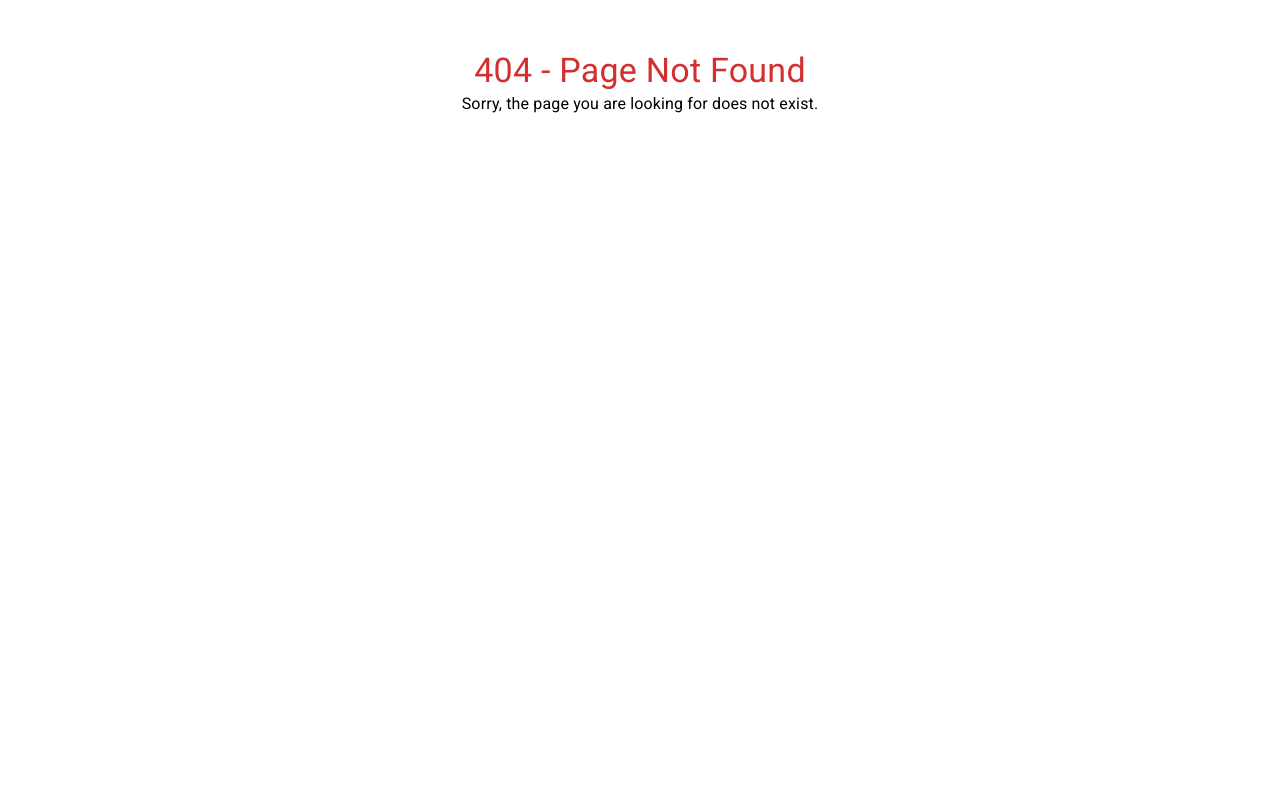
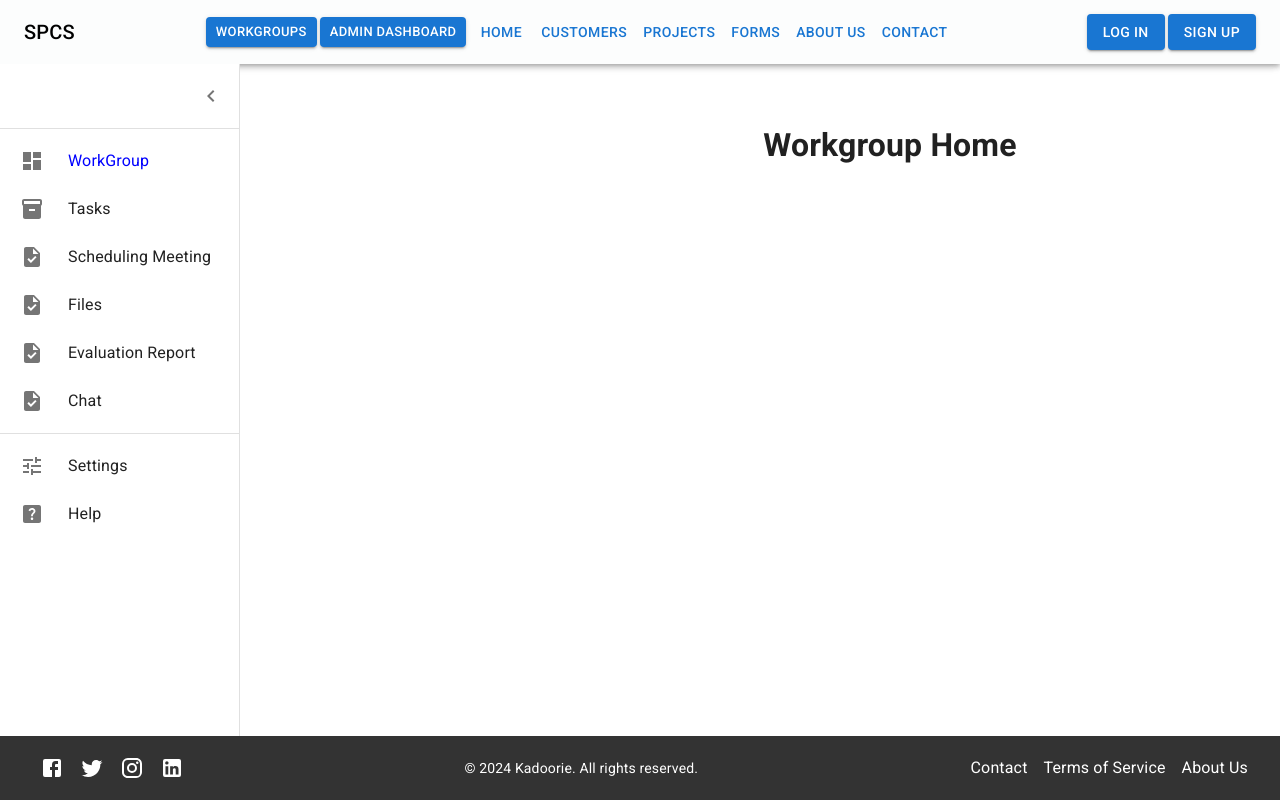
Before and after one commit to Noortumeh/Students-Project-Center-System, a React (Vite) app: page /workgroups/1 in a window 1280 px wide. Before the commit this address had no page. Built offline with nearby package versions, Linux system fonts and the light colour scheme.

Commit message:
create sidebar for workgroup/id page

```diff
--- a/src/App.jsx
+++ b/src/App.jsx
@@ -32,10 +32,13 @@ import RootLayout from "./Users/pages/Root.jsx";
 import SignUpPage from "./Users/pages/SignUp.jsx";
 import LoginPage from "./Users/pages/Login.jsx";
 import HomePage from "./Users/pages/Home.jsx";
-import WorkGroupsPage from "./Users/pages/WorkGroups.jsx";
-import WorkgroupsHome from "./Users/pages/WorkgroupsHome.jsx";
-import WorkgroupsProjects from "./Users/pages/WorkgroupsProjects.jsx";
-import WorkgroupsTasks from "./Users/pages/WorkgroupsTasks.jsx";
+import WorkGroupsPage from "./Users/pages/workgroupIndex/WorkGroups.jsx";
+import WorkgroupsHome from "./Users/pages/workgroupIndex/WorkgroupsHome.jsx";
+import WorkgroupsProjects from "./Users/pages/workgroupIndex/WorkgroupsProjects.jsx";
+import WorkgroupsTasks from "./Users/pages/workgroupIndex/WorkgroupsTasks.jsx";
+// WorkGroup by ID
+import WorkgroupRoot from "./Users/pages/workgroupIndex/workgroup/WorkgroupRoot.jsx";
+import WorkgroupHome from './Users/pages/workgroupIndex/workgroup/Workgroup.jsx';
 // Loaders to fetch data before rendering components
 import { fetchUserDetails, fetchProjectDetails, fetchReportDetails, fetchWorkGroupDetails } from './Admin/Components/loader/Loader.js';
 
@@ -169,6 +172,9 @@ const router = createBrowserRouter([
       { path: 'login', element: <LoginPage /> },
       {path: 'workgroups', element: <WorkGroupsPage /> ,children:[
         {index: true, element: <WorkgroupsHome />},
+        {path: ':workgroupId', element:<WorkgroupRoot />  ,children:[
+          {index: true, element: <WorkgroupHome />},
+        ]},
         {path: 'projects', element: <WorkgroupsProjects />},
         {path: 'tasks', element: <WorkgroupsTasks />},
       ]}
--- a/src/Users/components/Card.jsx
+++ b/src/Users/components/Card.jsx
@@ -7,7 +7,7 @@ import CardActionArea from '@mui/material/CardActionArea';
 import CardActions from '@mui/material/CardActions';
 import image from "../../assets/images/SignBg.jpg";
 
-export default function DescriptionCard({ title, description, action }) {
+export default function WorkgroupCard({ title, description, action, id}) {
     return (
         <Card sx={{ maxWidth: 345, minWidth: 250, bgcolor: '#2F3349' }}>
             <CardActionArea>
@@ -26,7 +26,7 @@ export default function DescriptionCard({ title, description, action }) {
                 </CardContent>
             </CardActionArea>
             <CardActions>
-                <Button style={{ backgroundColor: '#7367F0' }} variant="contained">
+                <Button href= {`/workgroups/${id}`} style={{ backgroundColor: '#7367F0' }} variant="contained">
                     {action}
                 </Button>
             </CardActions>
--- a/src/Users/pages/WorkGroups.jsx
+++ /dev/null
@@ -1,31 +0,0 @@
-import { Box, Divider, List } from "@mui/material";
-import Sidebar from "../components/sidebar";
-import { Outlet, useLoaderData } from "react-router-dom";
-import { useState } from "react";
-import ButtonLink from '../components/ButtonLink';
-// Icons:
-import DashboardIcon from '@mui/icons-material/Dashboard';
-import InventoryIcon from '@mui/icons-material/Inventory';
-import TaskIcon from '@mui/icons-material/Task';
-
-export default function WorkGroupsPage() {
-    const data = useLoaderData();
-    const [open, setOpen] = useState(true);
-    const checkIsOpen = () => {
-        setOpen(!open);
-    }
-    return (
-        <Box>
-            <Sidebar open={open} checkIsOpen={checkIsOpen}>
-                <List>
-                    <ButtonLink name="Workgroups" link="" icon={<DashboardIcon />} open={open} />
-                    <ButtonLink name="Projects" link="projects" icon={<InventoryIcon />} open={open} />
-                    <ButtonLink name="Tasks" link="tasks" icon={<TaskIcon />} open={open} />
-                </List>
-            </Sidebar>
-            <Box sx={{ pt: '50px', pl: `${open ? '250px' : '80px'}`, zIndex: 0, transition: '0.3s' }}>
-                <Outlet />
-            </Box>
-        </Box>
-    );
-}
--- /dev/null
+++ b/src/Users/pages/workgroupIndex/WorkGroups.jsx
@@ -0,0 +1,36 @@
+import { Box, List } from "@mui/material";
+import Sidebar from "../../components/sidebar";
+import { Outlet } from "react-router-dom";
+import { useEffect, useState } from "react";
+import ButtonLink from '../../components/ButtonLink';
+// Icons:
+import DashboardIcon from '@mui/icons-material/Dashboard';
+import InventoryIcon from '@mui/icons-material/Inventory';
+import TaskIcon from '@mui/icons-material/Task';
+import { useHideSidebar } from "../../useHideSidebar";
+
+export default function WorkGroupsPage() {
+    const [open, setOpen] = useState(true);
+    const [hide, setHide] = useHideSidebar();
+
+    const checkIsOpen = () => {
+        setOpen(!open);
+    };
+
+    return (
+        <Box>
+            {!hide && (
+                <Sidebar open={open} checkIsOpen={checkIsOpen}>
+                    <List>
+                        <ButtonLink name="Workgroups" link="" icon={<DashboardIcon />} open={open} />
+                        <ButtonLink name="Projects" link="projects" icon={<InventoryIcon />} open={open} />
+                        <ButtonLink name="Tasks" link="tasks" icon={<TaskIcon />} open={open} />
+                    </List>
+                </Sidebar>
+            )}
+            <Box sx={{ pt: '50px', pl: `${open ? '250px' : '80px'}`, zIndex: 0, transition: '0.3s' }}>
+                <Outlet />
+            </Box>
+        </Box>
+    );
+}
--- a/src/Users/pages/WorkgroupsHome.jsx
+++ b/src/Users/pages/workgroupIndex/WorkgroupsHome.jsx
@@ -1,24 +1,27 @@
 import { Box } from "@mui/material";
-import DescriptionCard from "../components/Card";
+import WorkgroupCard from "../../components/Card";
 export default function WorkgroupsHome() {
     return (
         <Box sx={{ mt: 5 }}>
             <h1 style={{ textAlign: "center" }}>Workgroups Home</h1>
             <Box sx={{ display: 'flex', alignItems: 'center', justifyContent: 'space-around' }}>
-                <DescriptionCard
+                <WorkgroupCard
                     title={'Workgroup Name1'}
                     description={" Team: student 1, Customer:Customer 1, Supervisor: Supervisor 1"}
                     action={'Enter'}
+                    id={1}
                 />
-                <DescriptionCard
+                <WorkgroupCard
                     title={'Workgroup Name2'}
                     description={" Team: student 1, Customer:Customer 1, Supervisor: Supervisor 1"}
                     action={'Enter'}
+                    id={2}
                 />
-                <DescriptionCard
+                <WorkgroupCard
                     title={'Workgroup Name3'}
                     description={" Team: student 1, Customer:Customer 1, Supervisor: Supervisor 1"}
                     action={'Enter'}
+                    id={3}
                 />
             </Box>
         </Box>
--- a/src/Users/pages/WorkgroupsProjects.jsx
+++ b/src/Users/pages/workgroupIndex/WorkgroupsProjects.jsx
@@ -1,6 +1,6 @@
 import { Box, List } from "@mui/material";
-import Sidebar from "../components/sidebar";
-import DescriptionCard from "../components/Card";
+import Sidebar from "../../components/sidebar";
+import DescriptionCard from "../../components/Card";
 
 export default function WorkgroupsProjects() {
     return (
--- /dev/null
+++ b/src/Users/pages/workgroupIndex/workgroup/Workgroup.jsx
@@ -0,0 +1,5 @@
+export default function WorkgroupHome(){
+    return(
+        <h1 style={{textAlign: "center"}}>Workgroup Home</h1>
+    );
+}
--- /dev/null
+++ b/src/Users/pages/workgroupIndex/workgroup/WorkgroupRoot.jsx
@@ -0,0 +1,36 @@
+import { Box, List } from "@mui/material";
+import Sidebar from "../../../components/sidebar";
+import { Outlet } from "react-router-dom";
+import {useState } from "react";
+import ButtonLink from '../../../components/ButtonLink.jsx';
+// Icons:
+import DashboardIcon from '@mui/icons-material/Dashboard';
+import InventoryIcon from '@mui/icons-material/Inventory';
+import TaskIcon from '@mui/icons-material/Task';
+
+export default function WorkgroupRoot() {
+    const [open, setOpen] = useState(true);
+
+    const checkIsOpen = () => {
+        setOpen(!open);
+    };
+
+    return (
+        <Box>
+
+            <Sidebar open={open} checkIsOpen={checkIsOpen}>
+                <List>
+                    <ButtonLink name="WorkGroup" link="" icon={<DashboardIcon />} open={open} />
+                    <ButtonLink name="Tasks" link="projects" icon={<InventoryIcon />} open={open} />
+                    <ButtonLink name="Scheduling Meeting" link="tasks" icon={<TaskIcon />} open={open} />
+                    <ButtonLink name="Files" link="tasks" icon={<TaskIcon />} open={open} />
+                    <ButtonLink name="Evaluation Report" link="tasks" icon={<TaskIcon />} open={open} />
+                    <ButtonLink name="Chat" link="tasks" icon={<TaskIcon />} open={open} />
+                </List>
+            </Sidebar>
+            <Box sx={{ pt: '50px', pl: `${open ? '250px' : '80px'}`, zIndex: 0, transition: '0.3s' }}>
+                <Outlet />
+            </Box>
+        </Box>
+    );
+}
--- /dev/null
+++ b/src/Users/useHideSidebar.jsx
@@ -0,0 +1,20 @@
+import { useState, useEffect } from 'react';
+import { useLocation } from 'react-router-dom';
+
+export const useHideSidebar = () => {
+  const location = useLocation();
+  const [hide, setHide] = useState(true);
+
+  useEffect(() => {
+    // Define the paths where you want to hide the sidebar
+    const hideSidebarPaths = ['/workgroups/1']; // Add paths where the sidebar should be hidden
+
+    if (hideSidebarPaths.includes(location.pathname)) {
+      setHide(true);
+    } else {
+      setHide(false);
+    }
+  }, [location]);
+
+  return [hide, setHide];
+};
```
Also changed, not shown: src/Users/pages/workgroupIndex/WorkgroupsTasks.jsx (renamed from src/Users/pages/WorkgroupsTasks.jsx).
